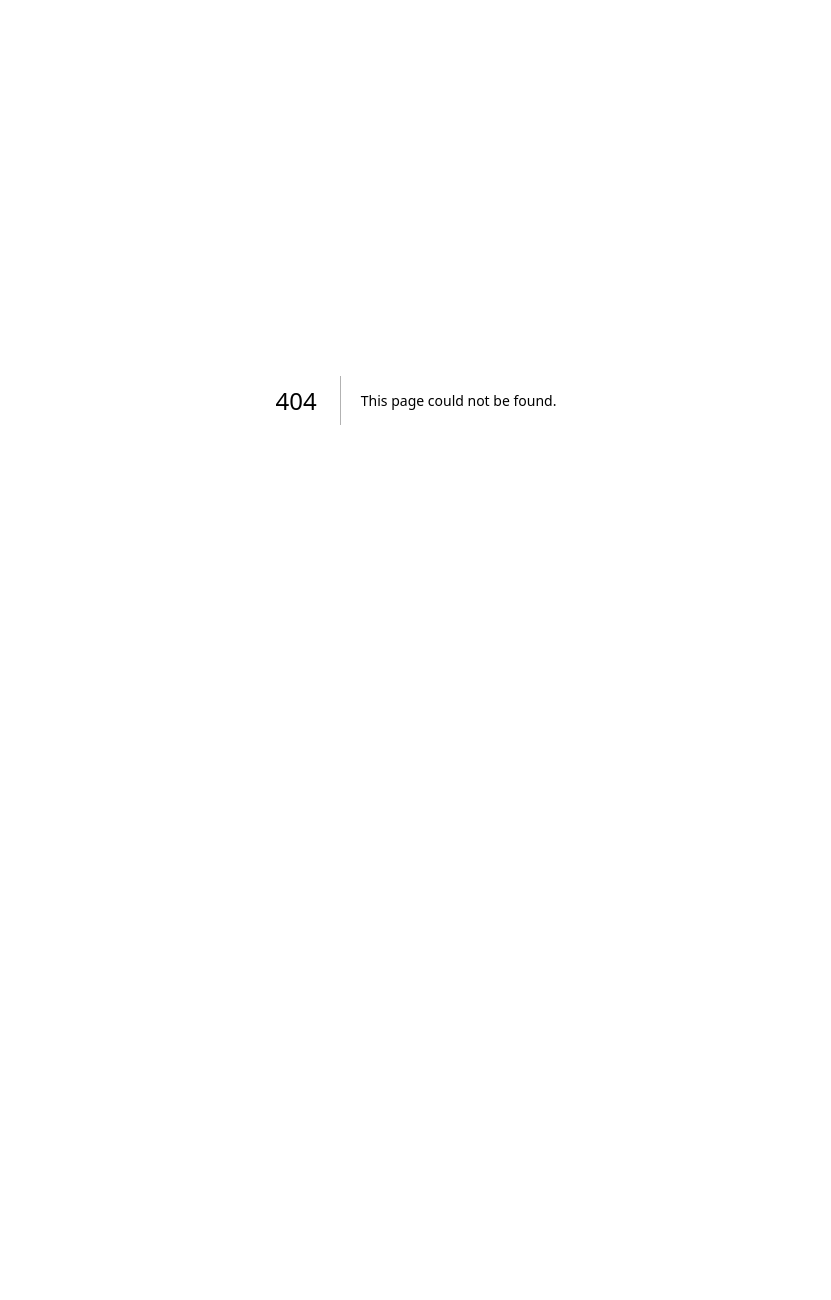
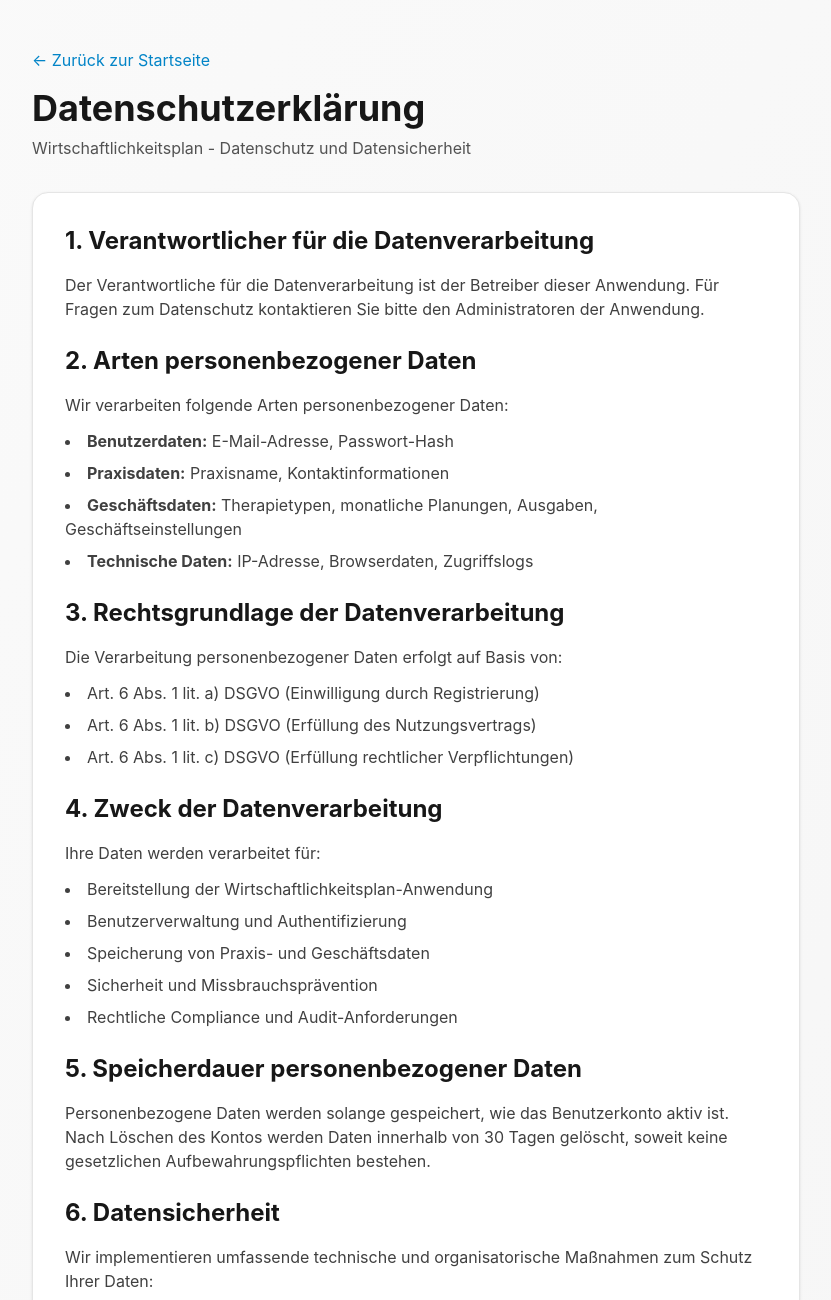
Before and after one commit to BenWWTF/wirtschaftlichkeitsplan, a Next.js app: page /datenschutz in a window 1280 px wide. Before the commit this address had no page. Shown: the top 1300 px of the page, without its empty margins (224-1055 px from the left). Before the commit the page ends 800 px from the top, so only its background shows below. Built offline with nearby package versions, Linux system fonts and the light colour scheme.

Commit message:
Add missing datenschutz (privacy policy) page - fixes 404 error on signup

```diff
--- /dev/null
+++ b/app/datenschutz/page.tsx
@@ -0,0 +1,198 @@
+import Link from 'next/link'
+import { Button } from '@/components/ui/button'
+
+/**
+ * Privacy Policy (Datenschutzerklärung) page
+ * German (DSGVO-compliant) privacy policy for Austrian medical practices
+ */
+export default function DatenschutzPage() {
+  return (
+    <div className="min-h-screen bg-gradient-to-br from-neutral-50 to-neutral-100 dark:from-neutral-900 dark:to-neutral-950 py-12 px-4">
+      <div className="max-w-3xl mx-auto">
+        {/* Header */}
+        <div className="mb-8">
+          <Link href="/" className="text-primary-600 hover:text-primary-700 dark:text-primary-400 mb-4 inline-block">
+            ← Zurück zur Startseite
+          </Link>
+          <h1 className="text-4xl font-bold text-neutral-900 dark:text-white mb-2">
+            Datenschutzerklärung
+          </h1>
+          <p className="text-neutral-600 dark:text-neutral-400">
+            Wirtschaftlichkeitsplan - Datenschutz und Datensicherheit
+          </p>
+        </div>
+
+        {/* Content */}
+        <div className="bg-white dark:bg-neutral-800 rounded-xl shadow-sm border border-neutral-200 dark:border-neutral-700 p-8 space-y-6 text-neutral-700 dark:text-neutral-300">
+
+          {/* 1. Verantwortlicher */}
+          <section>
+            <h2 className="text-2xl font-bold text-neutral-900 dark:text-white mb-4">
+              1. Verantwortlicher für die Datenverarbeitung
+            </h2>
+            <p>
+              Der Verantwortliche für die Datenverarbeitung ist der Betreiber dieser Anwendung.
+              Für Fragen zum Datenschutz kontaktieren Sie bitte den Administratoren der Anwendung.
+            </p>
+          </section>
+
+          {/* 2. Arten personenbezogener Daten */}
+          <section>
+            <h2 className="text-2xl font-bold text-neutral-900 dark:text-white mb-4">
+              2. Arten personenbezogener Daten
+            </h2>
+            <p className="mb-3">Wir verarbeiten folgende Arten personenbezogener Daten:</p>
+            <ul className="list-disc list-inside space-y-2">
+              <li><strong>Benutzerdaten:</strong> E-Mail-Adresse, Passwort-Hash</li>
+              <li><strong>Praxisdaten:</strong> Praxisname, Kontaktinformationen</li>
+              <li><strong>Geschäftsdaten:</strong> Therapietypen, monatliche Planungen, Ausgaben, Geschäftseinstellungen</li>
+              <li><strong>Technische Daten:</strong> IP-Adresse, Browserdaten, Zugriffslogs</li>
+            </ul>
+          </section>
+
+          {/* 3. Rechtsgrundlage */}
+          <section>
+            <h2 className="text-2xl font-bold text-neutral-900 dark:text-white mb-4">
+              3. Rechtsgrundlage der Datenverarbeitung
+            </h2>
+            <p className="mb-3">
+              Die Verarbeitung personenbezogener Daten erfolgt auf Basis von:
+            </p>
+            <ul className="list-disc list-inside space-y-2">
+              <li>Art. 6 Abs. 1 lit. a) DSGVO (Einwilligung durch Registrierung)</li>
+              <li>Art. 6 Abs. 1 lit. b) DSGVO (Erfüllung des Nutzungsvertrags)</li>
+              <li>Art. 6 Abs. 1 lit. c) DSGVO (Erfüllung rechtlicher Verpflichtungen)</li>
+            </ul>
+          </section>
+
+          {/* 4. Zweck der Verarbeitung */}
+          <section>
+            <h2 className="text-2xl font-bold text-neutral-900 dark:text-white mb-4">
+              4. Zweck der Datenverarbeitung
+            </h2>
+            <p className="mb-3">Ihre Daten werden verarbeitet für:</p>
+            <ul className="list-disc list-inside space-y-2">
+              <li>Bereitstellung der Wirtschaftlichkeitsplan-Anwendung</li>
+              <li>Benutzerverwaltung und Authentifizierung</li>
+              <li>Speicherung von Praxis- und Geschäftsdaten</li>
+              <li>Sicherheit und Missbrauchsprävention</li>
+              <li>Rechtliche Compliance und Audit-Anforderungen</li>
+            </ul>
+          </section>
+
+          {/* 5. Speicherdauer */}
+          <section>
+            <h2 className="text-2xl font-bold text-neutral-900 dark:text-white mb-4">
+              5. Speicherdauer personenbezogener Daten
+            </h2>
+            <p>
+              Personenbezogene Daten werden solange gespeichert, wie das Benutzerkonto aktiv ist.
+              Nach Löschen des Kontos werden Daten innerhalb von 30 Tagen gelöscht, soweit keine
+              gesetzlichen Aufbewahrungspflichten bestehen.
+            </p>
+          </section>
+
+          {/* 6. Datensicherheit */}
+          <section>
+            <h2 className="text-2xl font-bold text-neutral-900 dark:text-white mb-4">
+              6. Datensicherheit
+            </h2>
+            <p className="mb-3">
+              Wir implementieren umfassende technische und organisatorische Maßnahmen zum Schutz Ihrer Daten:
+            </p>
+            <ul className="list-disc list-inside space-y-2">
+              <li>TLS/SSL-Verschlüsselung für alle Datenübertragungen</li>
+              <li>Verschlüsselung von Passwörtern mittels moderner Hash-Algorithmen</li>
+              <li>Row-Level Security (RLS) für Datenisolation auf Datenbankebene</li>
+              <li>Sichere Speicherung auf EU-Servern (Supabase, eu-central-1)</li>
+              <li>Regelmäßige Sicherheitsaudits und Penetrationstests</li>
+              <li>Keine Weitergabe an Dritte ohne Zustimmung</li>
+            </ul>
+          </section>
+
+          {/* 7. Betroffenenrechte */}
+          <section>
+            <h2 className="text-2xl font-bold text-neutral-900 dark:text-white mb-4">
+              7. Rechte der betroffenen Person
+            </h2>
+            <p className="mb-3">
+              Sie haben das Recht auf:
+            </p>
+            <ul className="list-disc list-inside space-y-2">
+              <li><strong>Auskunft:</strong> Auskunft über Ihre verarbeiteten Daten</li>
+              <li><strong>Berichtigung:</strong> Korrektur falscher Daten</li>
+              <li><strong>Löschung:</strong> Löschung Ihrer Daten (Recht auf Vergessenwerden)</li>
+              <li><strong>Einschränkung:</strong> Einschränkung der Verarbeitung</li>
+              <li><strong>Portabilität:</strong> Export Ihrer Daten in strukturierter Form</li>
+              <li><strong>Widerspruch:</strong> Widerspruch gegen Datenverarbeitung</li>
+            </ul>
+          </section>
+
+          {/* 8. Kontakt */}
+          <section>
+            <h2 className="text-2xl font-bold text-neutral-900 dark:text-white mb-4">
+              8. Kontakt und Beschwerden
+            </h2>
+            <p className="mb-3">
+              Für Fragen zum Datenschutz oder zur Ausübung Ihrer Rechte kontaktieren Sie
+              den Verantwortlichen für die Datenverarbeitung.
+            </p>
+            <p>
+              Sie haben auch das Recht, sich bei der österreichischen Datenschutzbehörde
+              (Österreichische Datenschutzbehörde) zu beschweren, wenn Sie der Ansicht sind,
+              dass die Verarbeitung Ihrer personenbezogenen Daten gegen das DSGVO verstößt.
+            </p>
+          </section>
+
+          {/* 9. EU-Datenschutzgrundverordnung */}
+          <section>
+            <h2 className="text-2xl font-bold text-neutral-900 dark:text-white mb-4">
+              9. DSGVO-Konformität
+            </h2>
+            <p className="mb-3">
+              Diese Anwendung ist konform mit:
+            </p>
+            <ul className="list-disc list-inside space-y-2">
+              <li>Verordnung (EU) 2016/679 (Datenschutzgrundverordnung - DSGVO)</li>
+              <li>Datenschutzgesetz (DSG) Österreich</li>
+              <li>HIPAA-Anforderungen für Gesundheitsdaten (soweit anwendbar)</li>
+            </ul>
+          </section>
+
+          {/* 10. Änderungen */}
+          <section>
+            <h2 className="text-2xl font-bold text-neutral-900 dark:text-white mb-4">
+              10. Änderungen dieser Datenschutzerklärung
+            </h2>
+            <p>
+              Wir behalten uns das Recht vor, diese Datenschutzerklärung jederzeit zu ändern.
+              Änderungen werden durch die Veröffentlichung einer neuen Fassung auf dieser Website
+              bekannt gemacht. Bitte überprüfen Sie diese Seite regelmäßig auf Änderungen.
+            </p>
+          </section>
+
+          {/* Last updated */}
+          <div className="pt-6 border-t border-neutral-200 dark:border-neutral-700">
+            <p className="text-sm text-neutral-500 dark:text-neutral-400">
+              Zuletzt aktualisiert: November 2024
+            </p>
+          </div>
+        </div>
+
+        {/* Action buttons */}
+        <div className="mt-8 flex gap-4">
+          <Link href="/">
+            <Button variant="outline">
+              Zur Startseite
+            </Button>
+          </Link>
+          <Link href="/signup">
+            <Button>
+              Kostenlos registrieren
+            </Button>
+          </Link>
+        </div>
+      </div>
+    </div>
+  )
+}
```
